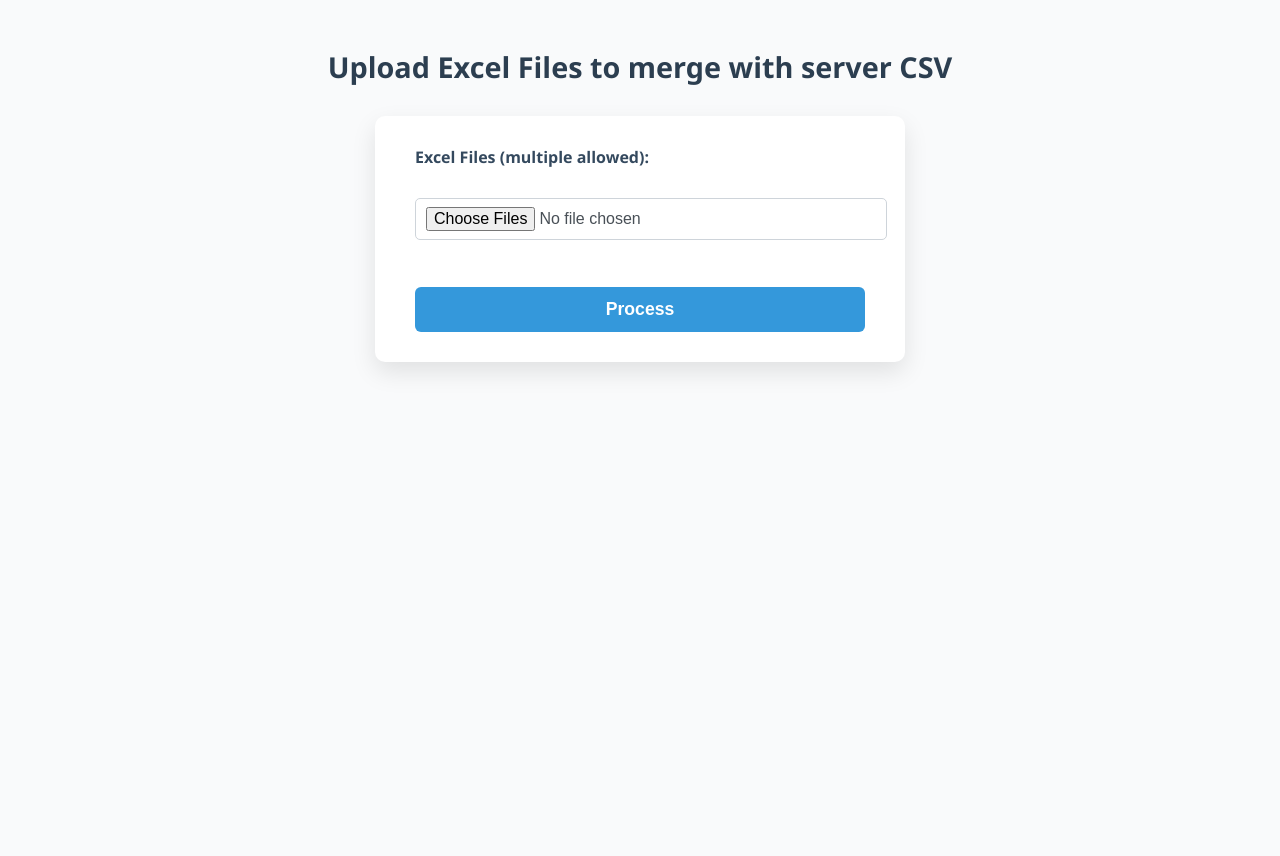
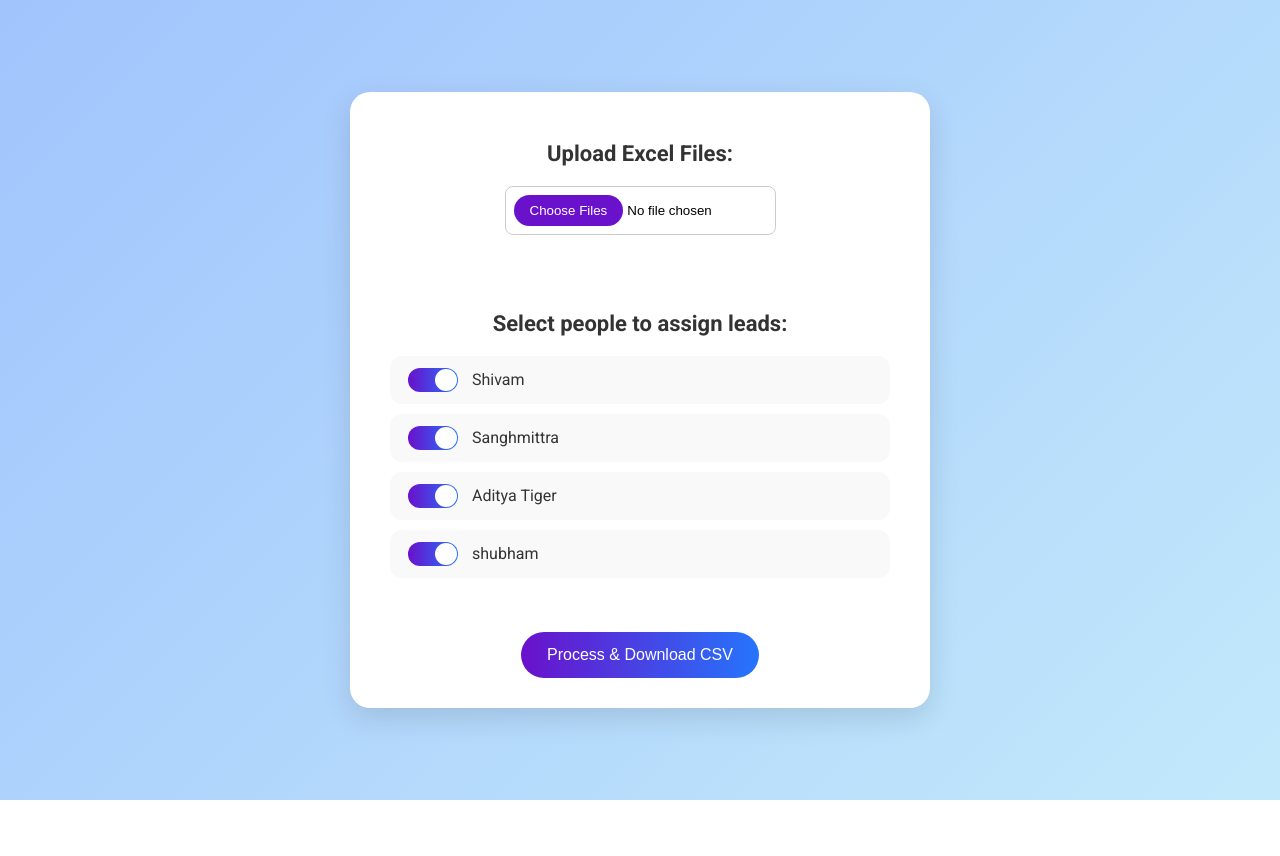
Before and after one commit to yash406/Flast-excel, a Flask app: page / in a window 1280 px wide. After the commit the page ends 800 px from the top, so only its background shows below. Run offline with Flask 3, Linux system fonts and the light colour scheme.

Commit message:
Update index.html

```diff
--- a/templates/index.html
+++ b/templates/index.html
@@ -1,92 +1,175 @@
 <!DOCTYPE html>
 <html lang="en">
+
 <head>
   <meta charset="UTF-8" />
   <title>Upload Excel Files</title>
   <style>
+    @import url('https://fonts.googleapis.com/css2?family=Roboto:wght@400;700&display=swap');
+
     body {
+      margin: 0;
+      padding: 0;
+      font-family: 'Roboto', sans-serif;
+      background: linear-gradient(135deg, #a1c4fd, #c2e9fb);
       display: flex;
-      flex-direction: column;
+      justify-content: center;
       align-items: center;
       min-height: 100vh;
-      padding: 20px;
-      background-color: #f9fafb;
-      font-family: 'Segoe UI', Tahoma, Geneva, Verdana, sans-serif;
+    }
+
+    form {
+      background: #ffffff;
+      padding: 30px 40px;
+      border-radius: 20px;
+      box-shadow: 0 10px 30px rgba(0, 0, 0, 0.12);
+      max-width: 500px;
+      width: 90%;
+      text-align: center;
+    }
+
+    h2 {
+      font-size: 22px;
+      margin-bottom: 20px;
       color: #333;
     }
-    h1 {
-      font-weight: 700;
-      font-size: 1.8rem;
-      color: #2c3e50;
-      text-align: center;
-      margin-bottom: 30px;
+
+    input[type="file"] {
+      display: block;
+      margin: 10px auto 20px auto;
+      padding: 8px;
+      border-radius: 8px;
+      border: 1px solid #ccc;
     }
-    form {
-      background: white;
-      padding: 30px 40px;
-      border-radius: 10px;
-      box-shadow: 0 10px 25px rgba(0,0,0,0.1);
-      width: 100%;
-      max-width: 450px;
+
+    input[type="file"]::-webkit-file-upload-button {
+      background: #6a11cb;
+      color: #fff;
+      border: none;
+      padding: 8px 16px;
+      border-radius: 20px;
+      cursor: pointer;
+      transition: 0.3s;
     }
+
+    input[type="file"]::-webkit-file-upload-button:hover {
+      background: #2575fc;
+    }
+
     label {
       display: block;
-      font-weight: 600;
-      margin-bottom: 8px;
-      font-size: 1rem;
-      color: #34495e;
+      background: #f5f5f5;
+      padding: 10px 14px;
+      border-radius: 12px;
+      margin: 8px 0;
+      text-align: left;
+      cursor: pointer;
+      transition: 0.3s;
+      font-weight: 500;
     }
-    input[type="file"] {
-      width: 100%;
-      padding: 8px 10px;
-      border: 1.5px solid #ced4da;
-      border-radius: 5px;
-      font-size: 1rem;
+
+    label:hover {
+      background: #eaeaea;
+    }
+
+    input[type="checkbox"] {
+      margin-right: 10px;
+    }
+
+    button[type="submit"] {
+      background: #2575fc;
+      background: linear-gradient(to right, #6a11cb, #2575fc);
+      border: none;
+      color: #fff;
+      padding: 14px 26px;
+      border-radius: 25px;
       cursor: pointer;
-      color: #495057;
-      transition: border-color 0.3s ease;
+      font-size: 16px;
+      margin-top: 25px;
+      transition: 0.4s;
     }
-    input[type="file"]:focus {
-      outline: none;
-      border-color: #3498db;
-      box-shadow: 0 0 5px rgba(52, 152, 219, 0.5);
+
+    button[type="submit"]:hover {
+      opacity: 0.9;
     }
-    button {
-      width: 100%;
-      background-color: #3498db;
-      color: white;
-      font-size: 1.1rem;
-      font-weight: 700;
-      padding: 12px 0;
-      margin-top: 25px;
-      border: none;
-      border-radius: 6px;
+
+    /* Custom styled checkbox switches */
+    .checkbox-container {
+      display: flex;
+      align-items: center;
+      background: #f9f9f9;
+      border-radius: 12px;
+      padding: 12px 18px;
+      margin: 10px 0;
+      transition: 0.3s;
       cursor: pointer;
-      transition: background-color 0.3s ease;
     }
-    button:hover {
-      background-color: #2980b9;
+
+    .checkbox-container:hover {
+      background: #eee;
     }
-    ul {
-      margin-bottom: 20px;
-      padding-left: 20px;
-      color: #e74c3c;
-      font-weight: 600;
+
+    .checkbox-container input {
+      display: none;
     }
-    li {
-      margin-bottom: 6px;
-      font-size: 0.95rem;
+
+    .custom-checkbox {
+      width: 50px;
+      height: 24px;
+      background: #ccc;
+      border-radius: 50px;
+      position: relative;
+      transition: 0.3s;
+      margin-right: 14px;
+    }
+
+    .custom-checkbox::after {
+      content: "";
+      position: absolute;
+      width: 22px;
+      height: 22px;
+      border-radius: 50%;
+      background: #fff;
+      top: 1px;
+      left: 1px;
+      transition: 0.3s;
+    }
+
+    .checkbox-container input:checked+.custom-checkbox {
+      background: linear-gradient(to right, #6a11cb, #2575fc);
+    }
+
+    .checkbox-container input:checked+.custom-checkbox::after {
+      transform: translateX(26px);
+    }
+
+    .checkbox-label {
+      font-size: 16px;
+      font-weight: 500;
+      color: #333;
     }
   </style>
 </head>
+
 <body>
-  <h1>Upload Excel Files to merge with server CSV</h1>
+  <form method="POST" enctype="multipart/form-data">
+    <h2>Upload Excel Files:</h2>
+    <input type="file" name="excel_files" multiple required><br><br>
 
-  <form method="POST" enctype="multipart/form-data">
-    <label for="excel_files">Excel Files (multiple allowed):</label><br>
-    <input type="file" name="excel_files" id="excel_files" multiple required><br><br>
+    <h2>Select people to assign leads:</h2>
+    {% for person in people %}
+    <label class="checkbox-container">
+      <input type="checkbox" name="selected_people" value="{{ person['Lead generated by'] }}" checked>
+      <span class="custom-checkbox"></span>
+      <span class="checkbox-label">{{ person['Lead generated by'] }}</span>
+    </label>
 
-    <button type="submit">Process</button>
+    {% endfor %}
+
+    <br><button type="submit">Process & Download CSV</button>
+  </form>
+
   </form>
 </body>
+
 </html>
```
